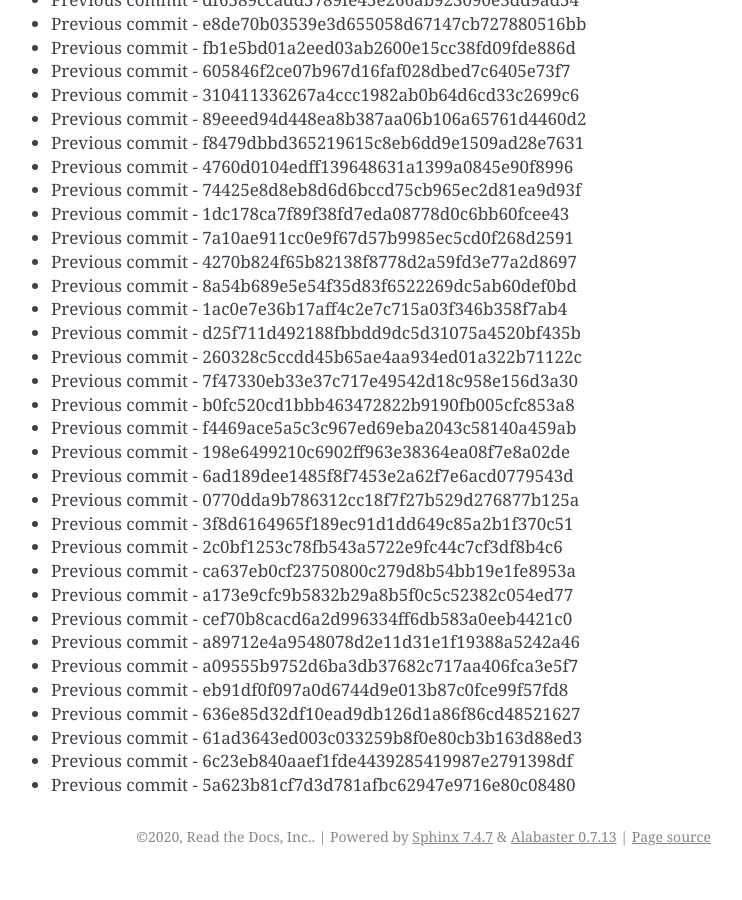
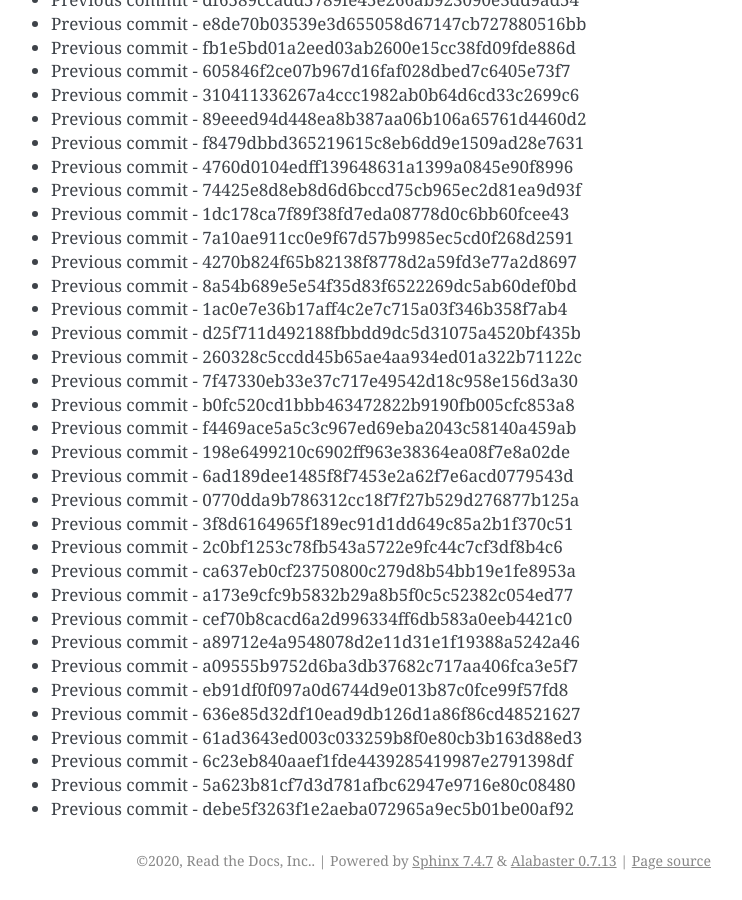
Before and after one commit to readthedocs/rtd-git-stresstest, a Sphinx documentation site: the page built from docs/updates.rst, in a window 1280 px wide and 900 px high, scrolled down 90227 px. Shown: the whole window, without its empty margins (399-1141 px from the left). Built offline with Sphinx 7.4.7, drawn with Linux system fonts in a browser that asks for light colours; before the commit the page ends 91103 px from its top, so only the background shows below that.

Commit message:
Generating commit from previous: debe5f3263f1e2aeba072965a9ec5b01be00af92

```diff
--- a/docs/updates.rst
+++ b/docs/updates.rst
@@ -3823,3 +3823,4 @@ It can be tested for any performance characteristics.
 * Previous commit - 61ad3643ed003c033259b8f0e80cb3b163d88ed3
 * Previous commit - 6c23eb840aaef1fde4439285419987e2791398df
 * Previous commit - 5a623b81cf7d3d781afbc62947e9716e80c08480
+* Previous commit - debe5f3263f1e2aeba072965a9ec5b01be00af92
```
